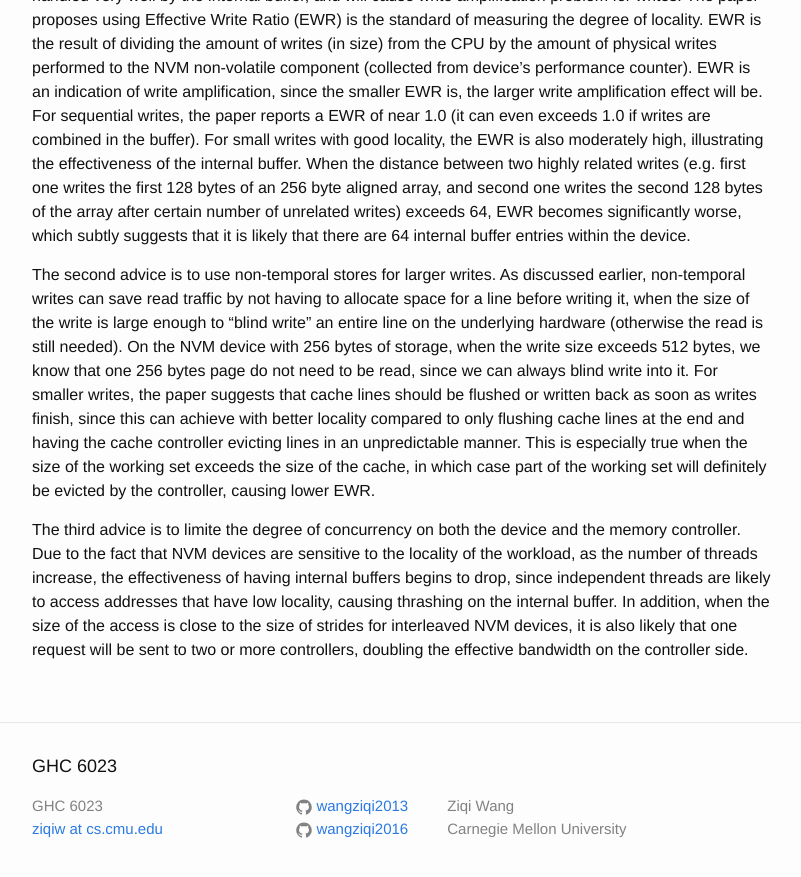
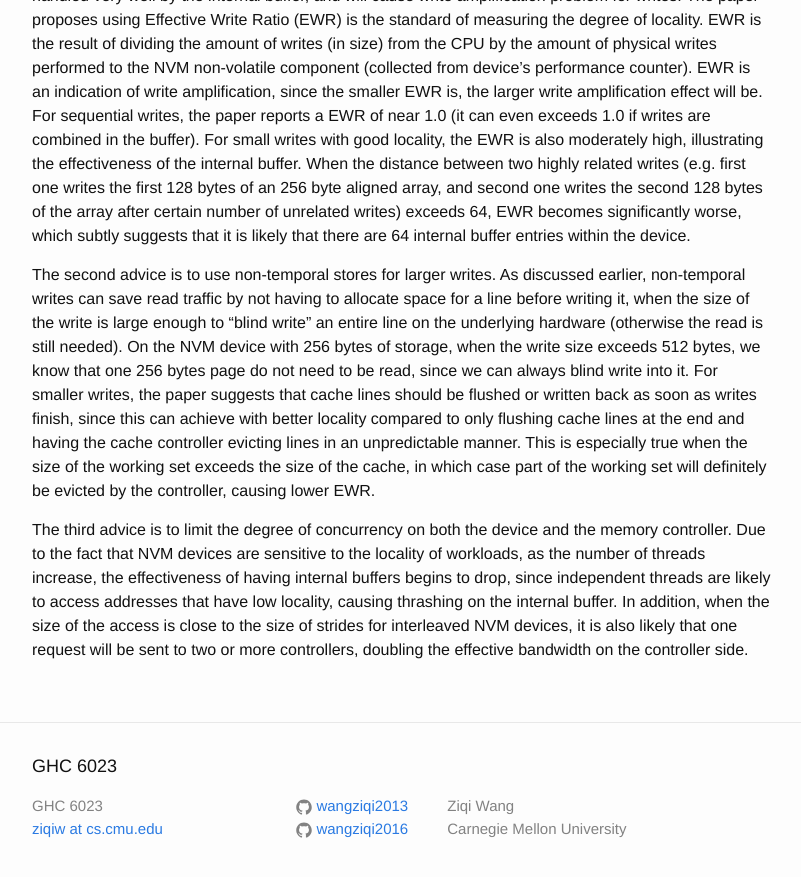
Before and after one commit to wangziqi2013/wangziqi2013.github.io, a Jekyll site: the page built from _posts/2019-11-14-lattest.markdown, in a window 1280 px wide and 900 px high, scrolled down 2407 px. Shown: the top 877 px of the window, without its empty margins (238-1039 px from the left). Built offline with Jekyll 4.4.1, drawn with Linux system fonts in a browser that asks for light colours.

Commit message:
Small change

```diff
--- a/_posts/2019-11-14-lattest.markdown
+++ b/_posts/2019-11-14-lattest.markdown
@@ -103,8 +103,8 @@ and having the cache controller evicting lines in an unpredictable manner. This
 of the working set exceeds the size of the cache, in which case part of the working set will definitely be evicted by
 the controller, causing lower EWR.
 
-The third advice is to limite the degree of concurrency on both the device and the memory controller. Due to the fact
-that NVM devices are sensitive to the locality of the workload, as the number of threads increase, the effectiveness
+The third advice is to limit the degree of concurrency on both the device and the memory controller. Due to the fact
+that NVM devices are sensitive to the locality of workloads, as the number of threads increase, the effectiveness
 of having internal buffers begins to drop, since independent threads are likely to access addresses that have low
 locality, causing thrashing on the internal buffer. In addition, when the size of the access is close to the size
 of strides for interleaved NVM devices, it is also likely that one request will be sent to two or more controllers,
```
